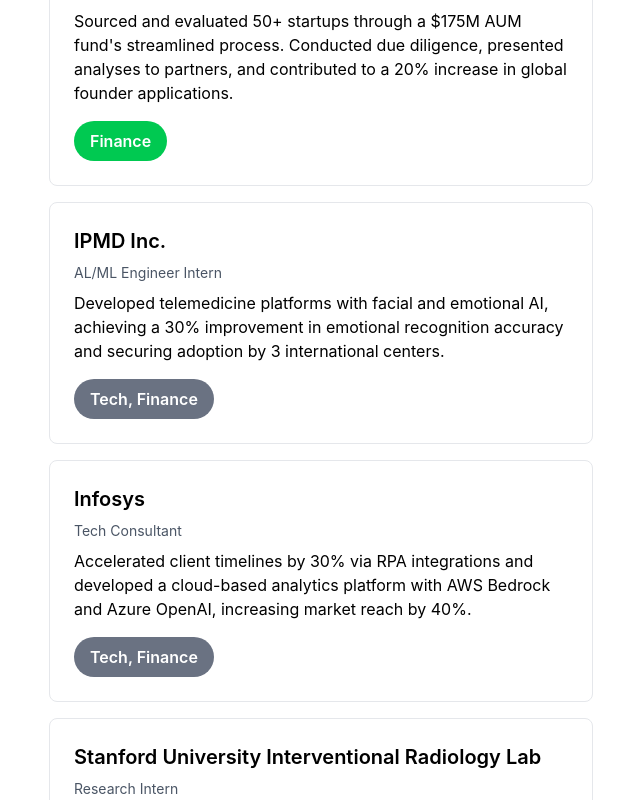
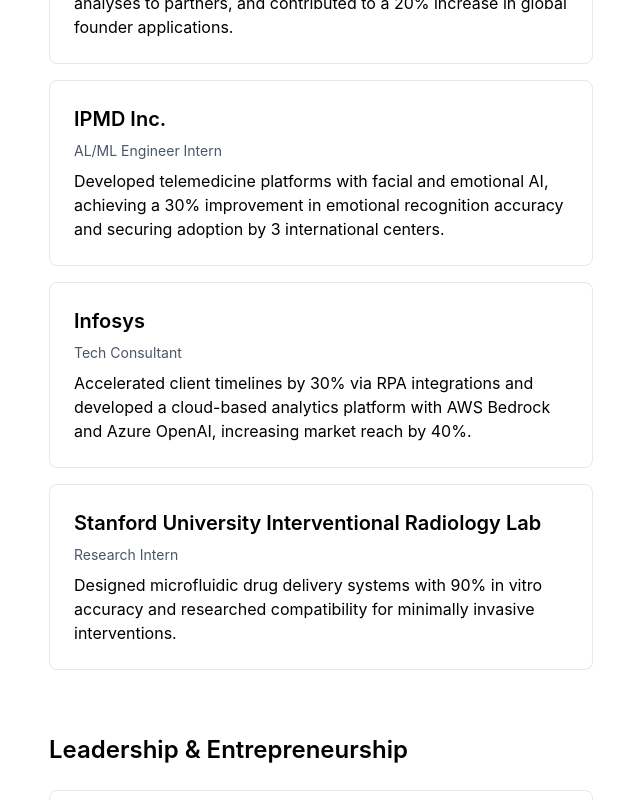
Before and after one commit to krrishapatel/Krrisha-Patel-Portfolio, a Next.js app: page / in a window 1280 px wide. Shown: the part 900-1700 px from the top of the page, without its empty margins (319-959 px from the left). Built offline with nearby package versions, Linux system fonts and the light colour scheme.

Commit message:
Update page.tsx

```diff
--- a/app/page.tsx
+++ b/app/page.tsx
@@ -41,31 +41,26 @@
             company="Jane Street Capital"
             title="Research Intern"
             description="Designed algorithmic solutions in game theory and graph theory using Python, enhancing decision-making. Achieved top 10 PnL in a 6-hour ETC, generating $9M+ in simulated profits. Collaborated with Math Olympians and traders to apply probabilistic theory to trading strategies."          />
-            category="Tech, Finance"
           <WorkCard
             company="GoAhead Ventures"
             title="Venture Scout"
             description="Sourced and evaluated 50+ startups through a $175M AUM fund's streamlined process. Conducted due diligence, presented analyses to partners, and contributed to a 20% increase in global founder applications."
-            category="Finance"
           />
           <WorkCard
             company="IPMD Inc."
             title="AL/ML Engineer Intern"
             description="Developed telemedicine platforms with facial and emotional AI, achieving a 30% improvement in emotional recognition accuracy and securing adoption by 3 international centers."
-            category="Tech, Finance"
-            />
+          />
           <WorkCard
             company="Infosys"
             title="Tech Consultant"
             description="Accelerated client timelines by 30% via RPA integrations and developed a cloud-based analytics platform with AWS Bedrock and Azure OpenAI, increasing market reach by 40%."
-            category="Tech, Finance"
-            />
+          />
           <WorkCard
             company="Stanford University Interventional Radiology Lab"
             title="Research Intern"
             description="Designed microfluidic drug delivery systems with 90% in vitro accuracy and researched compatibility for minimally invasive interventions."
-            category="Tech"
-            />
+          />
 
         </section>
 
@@ -143,18 +138,11 @@
   );
 }
 
-const WorkCard = ({ company, title, description, category }) => (
+const WorkCard = ({ company, title, description }) => (
   <div className="border border-gray-200 rounded-lg p-6 hover:shadow-md transition duration-300 mb-4">
     <h3 className="text-xl font-semibold mb-2">{company}</h3>
     {title && <p className="text-sm text-gray-600 mb-2">{title}</p>}
     <p>{description}</p>
-    <div className="mt-4">
-      <button
-        className={`px-4 py-2 rounded-full text-white font-semibold ${category === 'Tech' ? 'bg-blue-500' : category === 'Finance' ? 'bg-green-500' : 'bg-gray-500'}`}
-      >
-        {category} {/* Button to specify the category */}
-      </button>
-    </div>
   </div>
 );
 
```
